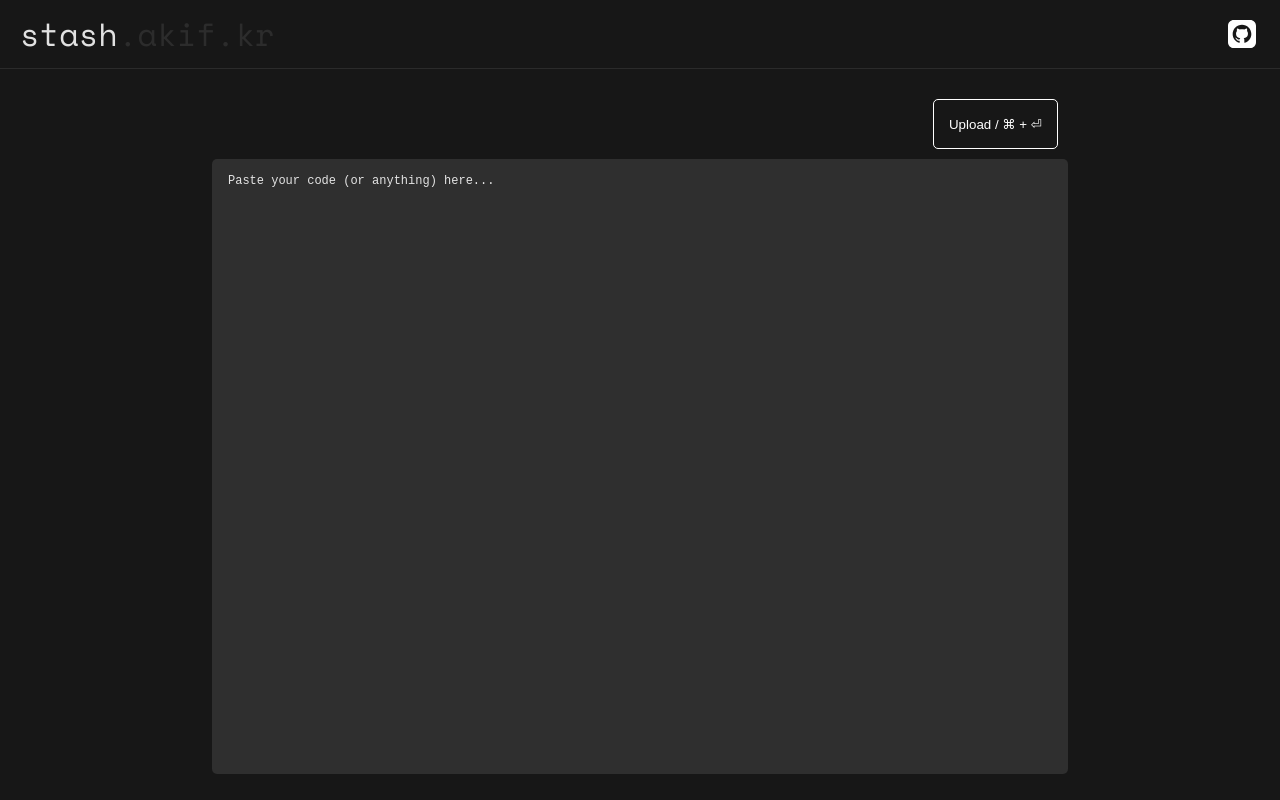
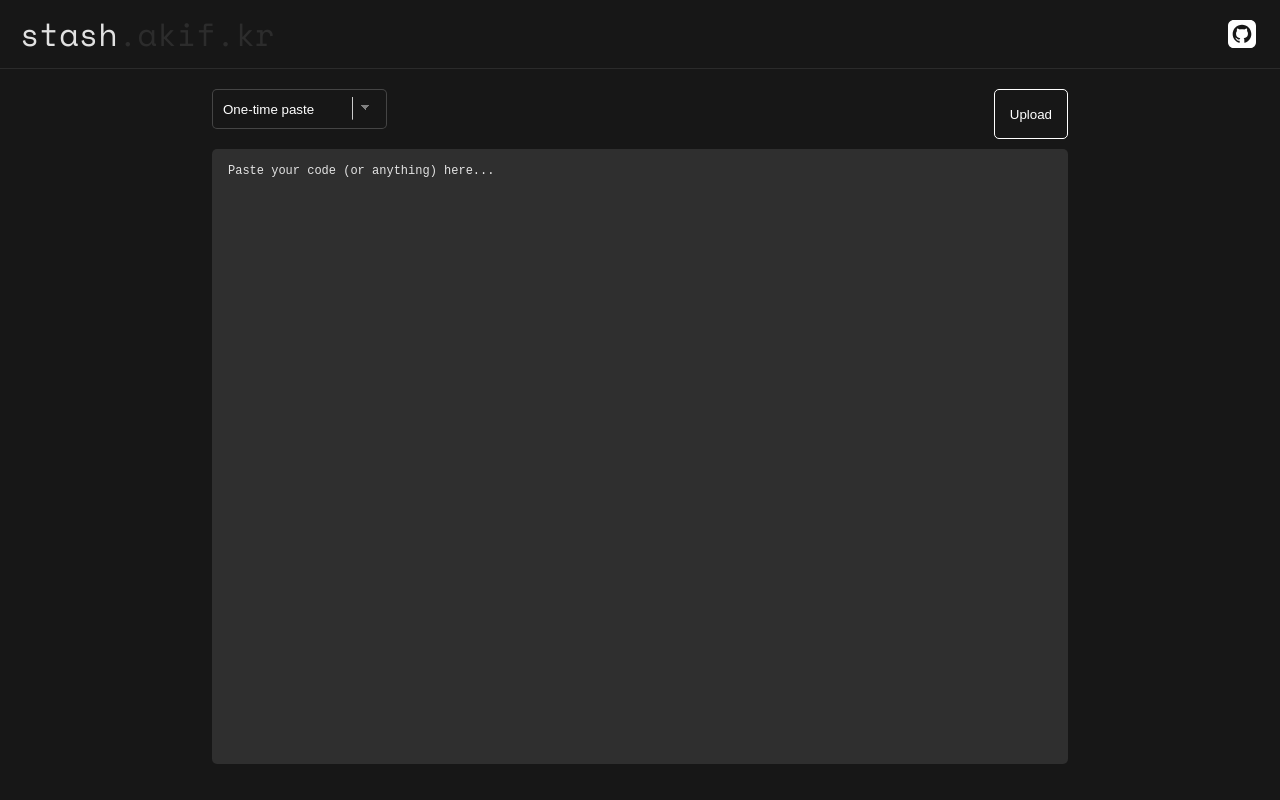
Before and after one commit to ak-tr/stash, a Vue app: page / in a window 1280 px wide. Built offline with nearby package versions, Linux system fonts and the light colour scheme.

Commit message:
✨ added dropdown component to container

```diff
--- a/src/components/AppContainer.vue
+++ b/src/components/AppContainer.vue
@@ -1,7 +1,8 @@
 <template>
   <div class="main">
     <div class="main-header">
-      <ContainerButton text="Upload / ⌘ + ⏎"/>
+      <ContainerDropdown />
+      <ContainerButton text="Upload"/>
     </div>
     <CodeEditor />
   </div>
@@ -10,12 +11,14 @@
 <script lang="ts">
 import CodeEditor from "./CodeEditor.vue";
 import ContainerButton from "./ContainerButton.vue";
+import ContainerDropdown from "./ContainerDropdown.vue";
 
 export default {
   name: "AppContainer",
   components: {
     CodeEditor,
-    ContainerButton
+    ContainerButton,
+    ContainerDropdown,
   }
 }
 </script>
@@ -27,7 +30,7 @@ export default {
   padding: 0 15%;
   height: 85vh;
   align-items: center;
-  margin: 20px;
+  margin: 10px 20px;
   box-sizing: border-box;
 }
 
@@ -38,7 +41,10 @@ export default {
 }
 
 .main-header {
-  padding: 10px;
-  align-self: flex-end;
+  display: flex;
+  justify-content: space-between;
+  width: 100%;
+  padding: 10px 0;
+  gap: 10px;
 }
 </style>
```
